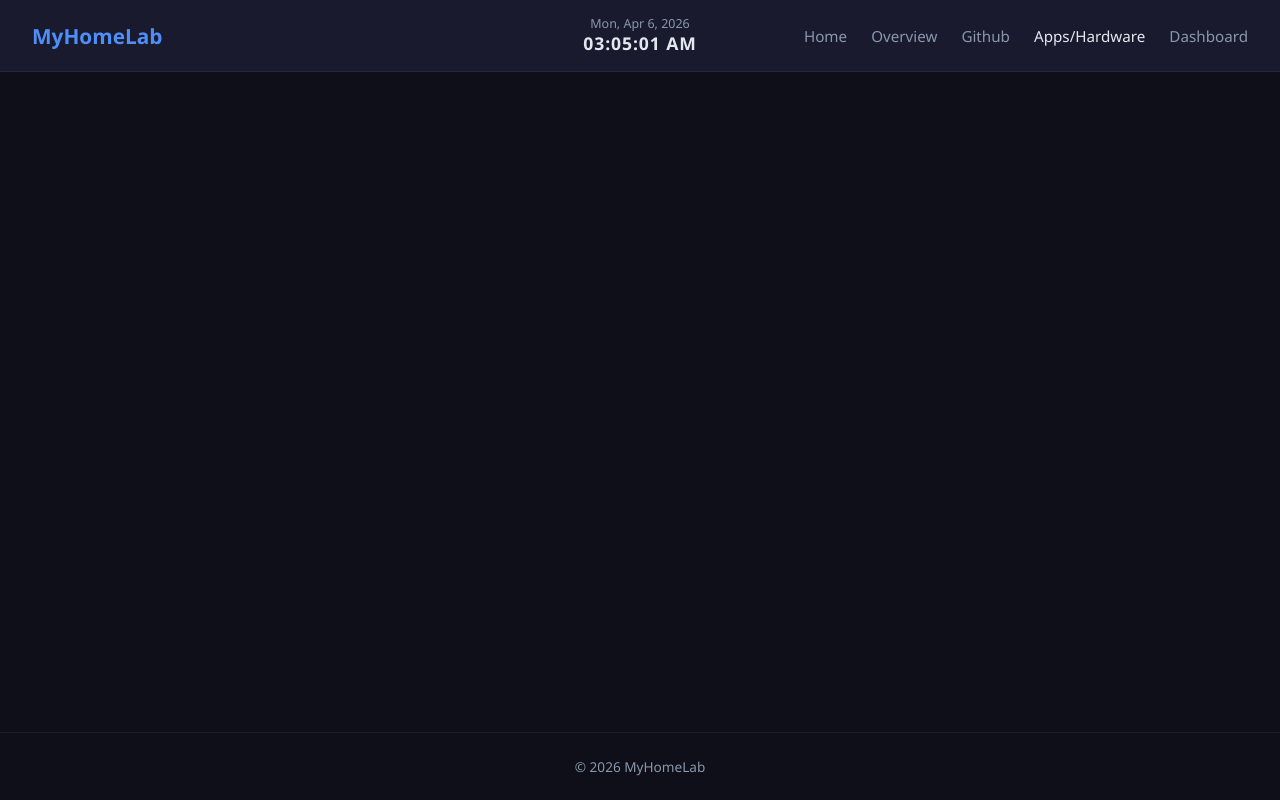
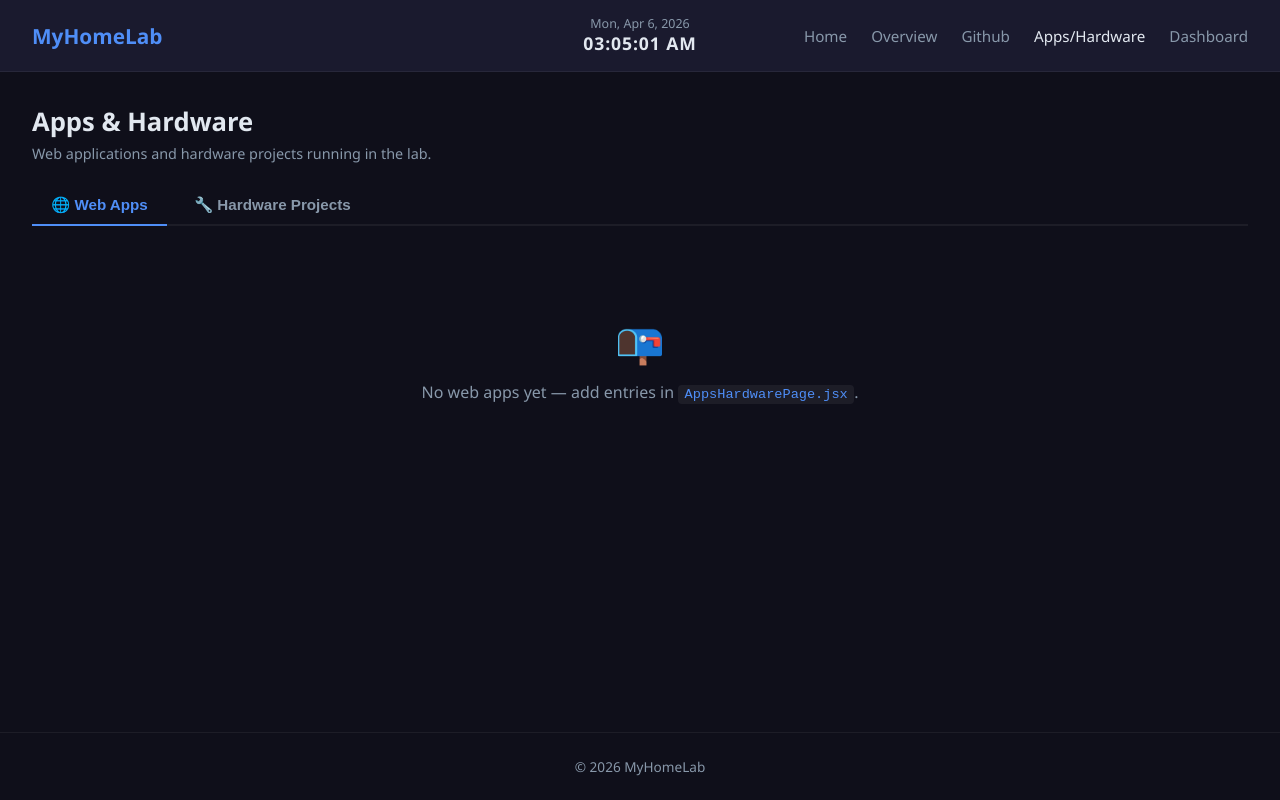
Before and after one commit to fanrado/MyHomeLab, a React (Vite) app in the folder FrontEnd/: page /apps-hardware in a window 1280 px wide. Built offline with nearby package versions, Linux system fonts and the light colour scheme; the HTML template or start-up script is replaced by a standard one.

Commit message:
feat: add Apps/Hardware page with WebApps and Hardware Projects tabs

```diff
--- a/FrontEnd/src/App.jsx
+++ b/FrontEnd/src/App.jsx
@@ -3,6 +3,7 @@ import { BrowserRouter, Routes, Route } from 'react-router-dom';
 import Navbar from './components/Navbar';
 import HomePage from './pages/HomePage';
 import GithubPage from './pages/GithubPage';
+import AppsHardwarePage from './pages/AppsHardwarePage';
 import './App.css';
 
 function App() {
@@ -14,6 +15,7 @@ function App() {
           <Routes>
             <Route path="/" element={<HomePage />} />
             <Route path="/github" element={<GithubPage />} />
+            <Route path="/apps-hardware" element={<AppsHardwarePage />} />
           </Routes>
         </div>
         <footer className="footer">
--- /dev/null
+++ b/FrontEnd/src/pages/AppsHardwarePage.css
@@ -0,0 +1,167 @@
+/* ── Page shell ──────────────────────────────────────────── */
+.ah-page {
+  display: flex;
+  flex-direction: column;
+  flex: 1;
+  overflow-y: auto;
+  padding: 2rem;
+  gap: 1.5rem;
+}
+
+/* ── Header ──────────────────────────────────────────────── */
+.ah-header {
+  display: flex;
+  flex-direction: column;
+  gap: 0.3rem;
+}
+
+.ah-title {
+  font-size: 1.6rem;
+  font-weight: 700;
+  color: var(--text);
+}
+
+.ah-subtitle {
+  font-size: 0.9rem;
+  color: var(--muted);
+}
+
+/* ── Tabs ────────────────────────────────────────────────── */
+.ah-tabs {
+  display: flex;
+  gap: 0.5rem;
+  border-bottom: 2px solid rgba(255,255,255,0.06);
+  padding-bottom: 0;
+}
+
+.ah-tab-btn {
+  background: none;
+  border: none;
+  border-bottom: 2px solid transparent;
+  margin-bottom: -2px;
+  padding: 0.6rem 1.2rem;
+  font-size: 0.95rem;
+  font-weight: 600;
+  color: var(--muted);
+  cursor: pointer;
+  transition: color 0.2s, border-color 0.2s;
+  display: flex;
+  align-items: center;
+  gap: 0.4rem;
+}
+
+.ah-tab-btn:hover {
+  color: #8dc4ff;
+}
+
+.ah-tab-btn.active {
+  color: var(--accent);
+  border-bottom-color: var(--accent);
+}
+
+/* ── Content area ────────────────────────────────────────── */
+.ah-content {
+  flex: 1;
+}
+
+/* ── Card grid ───────────────────────────────────────────── */
+.ah-grid {
+  display: grid;
+  grid-template-columns: repeat(auto-fill, minmax(280px, 1fr));
+  gap: 1.25rem;
+}
+
+/* ── Card ────────────────────────────────────────────────── */
+.ah-card {
+  display: flex;
+  align-items: flex-start;
+  gap: 1rem;
+  background-color: var(--surface);
+  border: 1px solid rgba(255,255,255,0.06);
+  border-radius: var(--radius);
+  padding: 1.25rem;
+  text-decoration: none;
+  color: inherit;
+  transition: transform 0.2s, box-shadow 0.2s, background-color 0.2s, border-color 0.2s;
+}
+
+.ah-card:hover {
+  transform: scale(1.03) translateY(-3px);
+  background-color: #1a2a3f;
+  border-color: rgba(141, 196, 255, 0.25);
+  box-shadow: 0 6px 24px rgba(141, 196, 255, 0.18);
+}
+
+.ah-card-icon {
+  font-size: 1.8rem;
+  line-height: 1;
+  flex-shrink: 0;
+}
+
+.ah-card-body {
+  display: flex;
+  flex-direction: column;
+  gap: 0.25rem;
+  min-width: 0;
+}
+
+.ah-card-title {
+  font-size: 1rem;
+  font-weight: 700;
+  color: var(--accent);
+}
+
+.ah-card-desc {
+  font-size: 0.83rem;
+  color: var(--muted);
+  line-height: 1.5;
+}
+
+.ah-card-url {
+  font-size: 0.75rem;
+  color: var(--muted);
+  opacity: 0.7;
+  white-space: nowrap;
+  overflow: hidden;
+  text-overflow: ellipsis;
+}
+
+/* ── Status badge ────────────────────────────────────────── */
+.ah-status {
+  display: inline-block;
+  margin-top: 0.25rem;
+  padding: 0.15rem 0.55rem;
+  border-radius: 999px;
+  font-size: 0.72rem;
+  font-weight: 600;
+  text-transform: uppercase;
+  letter-spacing: 0.04em;
+}
+
+.ah-status--active   { background: rgba(52, 211, 153, 0.15); color: #34d399; }
+.ah-status--inactive { background: rgba(248,113,113, 0.15);  color: #f87171; }
+.ah-status--wip      { background: rgba(251,191, 36, 0.15);  color: #fbbf24; }
+
+/* ── Empty state ─────────────────────────────────────────── */
+.ah-empty {
+  display: flex;
+  flex-direction: column;
+  align-items: center;
+  justify-content: center;
+  gap: 0.75rem;
+  padding: 4rem 2rem;
+  color: var(--muted);
+  text-align: center;
+}
+
+.ah-empty-icon {
+  font-size: 2.5rem;
+}
+
+.ah-empty code {
+  background: rgba(255,255,255,0.06);
+  padding: 0.1rem 0.4rem;
+  border-radius: 4px;
+  font-size: 0.85rem;
+  color: var(--accent);
+}
--- /dev/null
+++ b/FrontEnd/src/pages/AppsHardwarePage.jsx
@@ -0,0 +1,104 @@
+import React, { useState } from 'react';
+import './AppsHardwarePage.css';
+
+/* ── Placeholder data — replace with real entries over time ── */
+const WEB_APPS = [
+  // { name: 'MyHomeLab', description: 'This dashboard.', url: 'http://localhost:3000', icon: '🏠' },
+];
+
+const HARDWARE_PROJECTS = [
+  // { name: 'Raspberry Pi Cluster', description: '3-node k3s cluster.', status: 'Active', icon: '🖥️' },
+];
+
+/* ── WebApp card ─────────────────────────────────────────── */
+function WebAppCard({ app }) {
+  return (
+    <a
+      className="ah-card"
+      href={app.url}
+      target="_blank"
+      rel="noopener noreferrer"
+    >
+      <span className="ah-card-icon">{app.icon || '🌐'}</span>
+      <div className="ah-card-body">
+        <h3 className="ah-card-title">{app.name}</h3>
+        {app.description && <p className="ah-card-desc">{app.description}</p>}
+        {app.url && <span className="ah-card-url">{app.url}</span>}
+      </div>
+    </a>
+  );
+}
+
+/* ── Hardware card ───────────────────────────────────────── */
+function HardwareCard({ project }) {
+  return (
+    <div className="ah-card">
+      <span className="ah-card-icon">{project.icon || '🔧'}</span>
+      <div className="ah-card-body">
+        <h3 className="ah-card-title">{project.name}</h3>
+        {project.description && <p className="ah-card-desc">{project.description}</p>}
+        {project.status && (
+          <span className={`ah-status ah-status--${project.status.toLowerCase()}`}>
+            {project.status}
+          </span>
+        )}
+      </div>
+    </div>
+  );
+}
+
+/* ── Empty state ─────────────────────────────────────────── */
+function EmptyState({ label }) {
+  return (
+    <div className="ah-empty">
+      <span className="ah-empty-icon">📭</span>
+      <p>No {label} yet — add entries in <code>AppsHardwarePage.jsx</code>.</p>
+    </div>
+  );
+}
+
+/* ── Main page ───────────────────────────────────────────── */
+function AppsHardwarePage() {
+  const [tab, setTab] = useState('webapps');
+
+  return (
+    <div className="ah-page">
+      <header className="ah-header">
+        <h1 className="ah-title">Apps &amp; Hardware</h1>
+        <p className="ah-subtitle">Web applications and hardware projects running in the lab.</p>
+      </header>
+
+      {/* ── Tabs ── */}
+      <div className="ah-tabs">
+        <button
+          className={`ah-tab-btn ${tab === 'webapps' ? 'active' : ''}`}
+          onClick={() => setTab('webapps')}
+        >
+          🌐 Web Apps
+        </button>
+        <button
+          className={`ah-tab-btn ${tab === 'hardware' ? 'active' : ''}`}
+          onClick={() => setTab('hardware')}
+        >
+          🔧 Hardware Projects
+        </button>
+      </div>
+
+      {/* ── Tab content ── */}
+      <div className="ah-content">
+        {tab === 'webapps' && (
+          WEB_APPS.length > 0
+            ? <div className="ah-grid">{WEB_APPS.map((a, i) => <WebAppCard key={i} app={a} />)}</div>
+            : <EmptyState label="web apps" />
+        )}
+        {tab === 'hardware' && (
+          HARDWARE_PROJECTS.length > 0
+            ? <div className="ah-grid">{HARDWARE_PROJECTS.map((p, i) => <HardwareCard key={i} project={p} />)}</div>
+            : <EmptyState label="hardware projects" />
+        )}
+      </div>
+    </div>
+  );
+}
+
+export default AppsHardwarePage;
```
